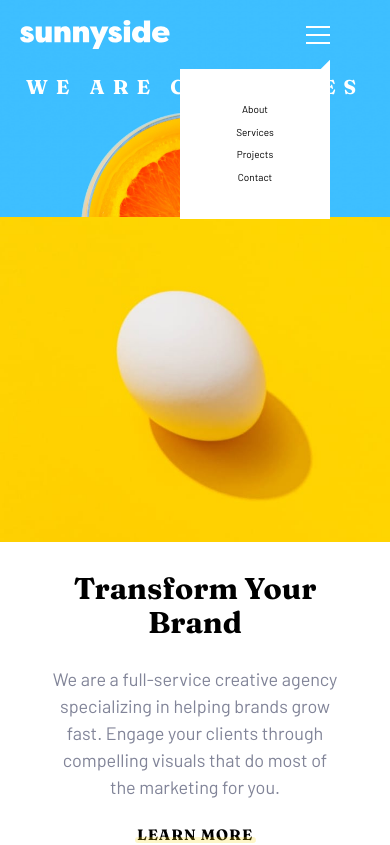
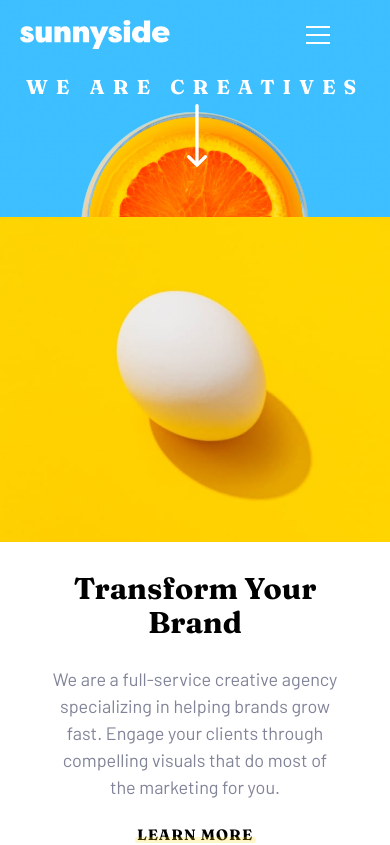
Before and after one commit to Fernando-uif/Sunnyside-agency-landing-page, a React (Vite) app: page / in a window 390 px wide. Shown: the top 845 px of the page. Built offline with nearby package versions, Linux system fonts and the light colour scheme.

Commit message:
Add the responsive menu

```diff
--- a/src/components/MenuNavBar.jsx
+++ b/src/components/MenuNavBar.jsx
@@ -9,7 +9,7 @@ export const MenuNavBar = () => {
           <div className="navBar__menu-item">about</div>
           <div className="navBar__menu-item">services</div>
           <div className="navBar__menu-item">projects</div>
-          <div className="navBar__menu-item">contact</div>
+          <div className="navBar__menu-item navBar__menu-4">contact</div>
         </div>
       </div>
     </>
--- a/src/components/NavBarResponsive.jsx
+++ b/src/components/NavBarResponsive.jsx
@@ -3,9 +3,9 @@ import { getImageUrl } from "../helpers/getImage";
 import { MenuNavBar } from "./MenuNavBar";
 
 export const NavBarResponsive = () => {
-  const [isNav, setIsNav] = useState(true);
+  const [isNav, setIsNav] = useState(false);
   const handleOpenNav = () => {
-    // setIsNav(!isNav);
+    setIsNav(!isNav);
   };
   console.log(isNav, "Tenemos el valor del nav");
   return (
--- a/src/sass/layout/header.scss
+++ b/src/sass/layout/header.scss
@@ -15,7 +15,7 @@
 
   &__text {
     color: $White;
-    font-family: "Fraunces", serif;
+    font-family: $FontFamily2;
     font-size: 6rem;
     font-weight: 800;
     left: 50%;
--- a/src/sass/layout/navBar.scss
+++ b/src/sass/layout/navBar.scss
@@ -99,6 +99,15 @@
       text-transform: capitalize;
       color: black;
     }
+
+    &-4 {
+      background-color: $Yellow;
+      padding: 1rem;
+      border-radius: 6.5rem;
+      padding: 1rem 2rem;
+      font-weight: 800;
+      font-family: $FontFamily2;
+    }
   }
 
 }
```
